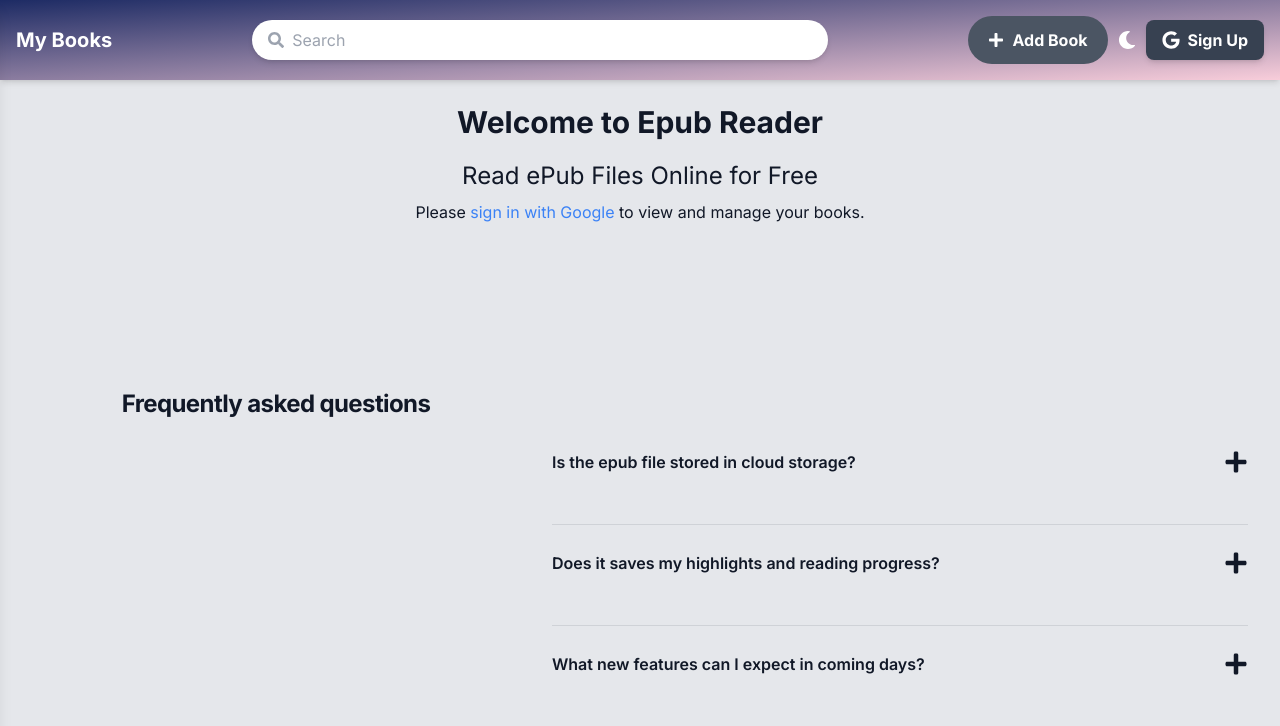
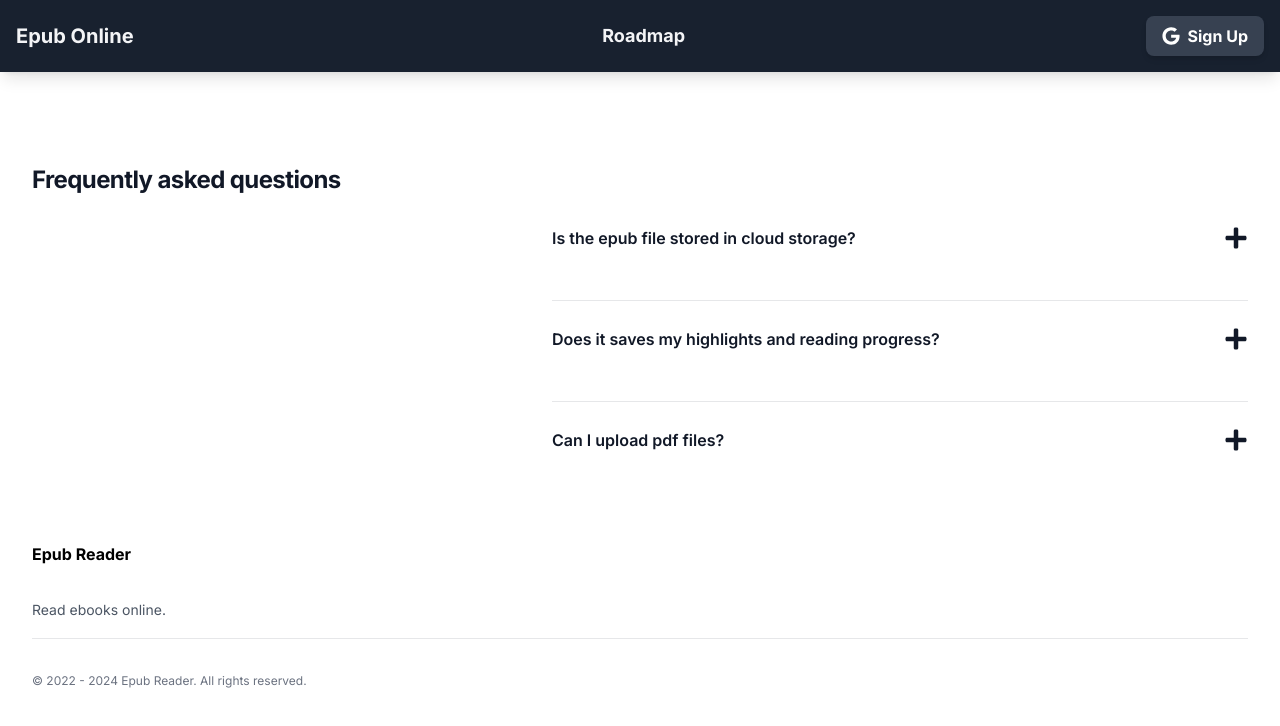
Before and after one commit to subidhkhanal/epub-reader, a Next.js app: page / in a window 1280 px wide. Shown: the top 726 px of the page. Built offline with nearby package versions, Linux system fonts and the light colour scheme; no server answers.

Commit message:
made small changes on the landing page

```diff
--- a/app/components/footer.tsx
+++ b/app/components/footer.tsx
@@ -5,7 +5,7 @@ const Footer: React.FC = () => {
   return (
     <>
       <footer aria-labelledby="footer-heading">
-        <div className="mx-auto max-w-7xl px-6 pb-8 pt-16 sm:pt-24 lg:px-8 lg:pt-32">
+        <div className="mx-auto max-w-7xl px-6 pb-8 pt-16 lg:px-8">
           <div className="xl:grid xl:grid-cols-3 xl:gap-8">
             <div className="space-y-8">
               <span className="flex">
@@ -13,7 +13,7 @@ const Footer: React.FC = () => {
               </span>
 
               <p className="text-sm leading-6 text-gray-600 text-left">
-                Read Books on any devices
+                Read ebooks online.
               </p>
               {/* <>
                 <div className="flex space-x-6">
@@ -167,7 +167,7 @@ const Footer: React.FC = () => {
               {/*</div>*/}
             </div>
           </div>
-          <div className="mt-16 border-t border-gray-900/10 pt-8 sm:mt-20 lg:mt-24">
+          <div className="mt-4 border-t border-gray-900/10 pt-8">
             <p className="text-xs leading-5 text-gray-500">
               &copy; 2022 - {date.getFullYear()} Epub Reader. All rights
               reserved.
--- /dev/null
+++ b/app/components/landingpage/Navbar.tsx
@@ -0,0 +1,155 @@
+/** @format */
+import React, { useState, useRef, useEffect } from "react";
+import { FaSearch, FaGoogle } from "react-icons/fa";
+import { useAuthState } from "react-firebase-hooks/auth";
+import { auth, provider } from "@/firebaseConfig";
+import { signInWithPopup, signOut } from "firebase/auth";
+import Link from "next/link";
+
+const NavBar = () => {
+  const [user] = useAuthState(auth);
+  const [dropdownVisible, setDropdownVisible] = useState(false);
+  const dropdownRef = useRef<HTMLDivElement>(null);
+  const [showSmallSearch, setShowSmallSearch] = useState(false);
+  const smallSearchRef = useRef<HTMLDivElement>(null); // Reference for the small search input
+
+  const handleGoogleSignIn = async () => {
+    try {
+      await signInWithPopup(auth, provider);
+    } catch (error) {
+      console.error("Google Sign-In error:", error);
+    }
+  };
+
+  const handleSignOut = async () => {
+    try {
+      await signOut(auth);
+      setDropdownVisible(false); // Hide dropdown after signing out
+    } catch (error) {
+      console.error("Sign Out error:", error);
+    }
+  };
+
+  const toggleDropdown = () => {
+    setDropdownVisible(!dropdownVisible);
+  };
+
+  // Close dropdown if clicked outside
+  useEffect(() => {
+    const handleClickOutside = (event: MouseEvent) => {
+      if (
+        dropdownRef.current &&
+        !dropdownRef.current.contains(event.target as Node)
+      ) {
+        setDropdownVisible(false);
+      }
+    };
+
+    if (dropdownVisible) {
+      document.addEventListener("mousedown", handleClickOutside);
+    } else {
+      document.removeEventListener("mousedown", handleClickOutside);
+    }
+
+    return () => {
+      document.removeEventListener("mousedown", handleClickOutside);
+    };
+  }, [dropdownVisible]);
+
+  // Close small search input if clicked outside
+  useEffect(() => {
+    const handleClickOutsideSmallSearch = (event: MouseEvent | TouchEvent) => {
+      if (
+        smallSearchRef.current &&
+        !smallSearchRef.current.contains(event.target as Node)
+      ) {
+        setShowSmallSearch(false);
+      }
+    };
+
+    if (showSmallSearch) {
+      document.addEventListener("mousedown", handleClickOutsideSmallSearch);
+      document.addEventListener("touchstart", handleClickOutsideSmallSearch);
+    } else {
+      document.removeEventListener("mousedown", handleClickOutsideSmallSearch);
+      document.removeEventListener("touchstart", handleClickOutsideSmallSearch);
+    }
+
+    return () => {
+      document.removeEventListener("mousedown", handleClickOutsideSmallSearch);
+      document.removeEventListener("touchstart", handleClickOutsideSmallSearch);
+    };
+  }, [showSmallSearch]);
+
+  return (
+    <header
+      className={`fixed top-0 left-0 w-full z-1000 flex justify-between items-center p-4 pl-2 transition-all duration-300 bg-[#18212f] text-[#F3F4F6] shadow-lg`}
+    >
+      {/* Left: Menu and Logo */}
+      <div className="flex items-center">
+        <span className="ml-2 font-bold text-xl [@media(min-width:786px)]:block ">
+          Epub Online
+        </span>
+      </div>
+
+      {/* Middle: Search Bar */}
+      <div className=" [@media(min-width:786px)]:flex justify-center items-center">
+        {showSmallSearch ? (
+          <div
+            className={`[@media(min-width:786px)]:hidden flex items-center rounded-full px-4 py-2 w-full max-w-xl bg-white text-gray-800 shadow-md`}
+            ref={smallSearchRef}
+          >
+            <input
+              type="text"
+              placeholder="Search"
+              className="w-full bg-transparent border-none outline-none text-base"
+            />
+          </div>
+        ) : (
+          <div className="text-outline typescale-body-large items-center gap-4">
+            <Link
+              href="https://broad-comma-cd4.notion.site/b7c5ab608a2641e3806f27108bb527ae?v=79d80cc18c604defa9b3c66bc3469d03&pvs=73"
+              target="_blank"
+            >
+              <span className="ml-2 font-bold text-lg [@media(min-width:786px)]:block ">
+                Roadmap{" "}
+              </span>
+            </Link>
+          </div>
+        )}
+      </div>
+
+      {/* Right: Theme Toggle and User Profile */}
+      <div className="flex items-center relative">
+        {user ? (
+          /* Small Devices: Search Icon and Search Input */
+          <div
+            className="[@media(min-width:786px)]:hidden"
+            ref={smallSearchRef}
+          >
+            <FaSearch
+              className={`text-gray-400 mr-4 cursor-pointer ${
+                showSmallSearch ? "hidden" : "block"
+              }`}
+              onClick={() => {
+                setShowSmallSearch(true); // Show the search input
+              }}
+            />
+          </div>
+        ) : (
+          " "
+        )}
+
+        <button
+          className="flex items-center bg-gray-700 hover:bg-gray-600 text-white font-bold py-2 px-4 rounded-lg shadow-md transition-all duration-300"
+          onClick={handleGoogleSignIn}
+        >
+          <FaGoogle className="mr-2 text-lg" />
+          Sign Up
+        </button>
+      </div>
+    </header>
+  );
+};
+
+export default NavBar;
--- a/app/components/landingpage/faq_section.tsx
+++ b/app/components/landingpage/faq_section.tsx
@@ -11,12 +11,11 @@ const faqs = [
   {
     question: "Does it saves my highlights and reading progress?",
     answer:
-      "Yes, we automatically save the highlights and reading progress on the cloud",
+      "Yes, we automatically save the highlights and reading progress on the cloud.",
   },
   {
-    question: "What new features can I expect in coming days?",
-    answer:
-      "In coming days, you will be able to select fonts between Georgia, Merriweather, Literata, and Vollkorn",
+    question: "Can I upload pdf files?",
+    answer: "No, right now we only support epub files.",
   },
 ];
 
@@ -29,7 +28,7 @@ export default function FaqSection() {
 
   return (
     <div>
-      <div className="mx-auto max-w-7xl px-6 py-24 sm:pt-32 lg:px-8 lg:py-40">
+      <div className="mx-auto max-w-7xl px-6 pt-24 sm:pt-32 lg:px-8 lg:pt-40">
         <div className="lg:grid lg:grid-cols-12 lg:gap-8">
           <div className="lg:col-span-5">
             <h2 className="text-2xl font-bold leading-10 tracking-tight text-gray-900">
--- a/app/page.tsx
+++ b/app/page.tsx
@@ -11,7 +11,7 @@ import { ThemeContext } from "@/app/context/ThemeContext"; // Import ThemeContex
 import { signInWithPopup } from "firebase/auth"; // Import signInWithPopup
 import Footer from "./components/footer";
 import FaqSection from "./components/landingpage/faq_section";
-
+import Navbar from "./components/landingpage/Navbar";
 const Home: React.FC = () => {
   const [user, loading] = useAuthState(auth);
   const [books, setBooks] = useState<any[]>([]);
@@ -82,6 +82,8 @@ const Home: React.FC = () => {
 
   return (
     <div className={`flex flex-col h-screen ${isDarkTheme ? "dark" : ""}`}>
+      {user ? (
+        <div>
           <NavBar
             searchTerm={searchTerm}
             setSearchTerm={setSearchTerm}
@@ -117,15 +119,19 @@ const Home: React.FC = () => {
                   <p className="text-xs leading-5 text-gray-500 text-center	">
                     {" "}
                     Contact Us at{" "}
-                <span className="font-bold	">subidhkhanal38@gmail.com</span> for
-                any queries
+                    <span className="font-bold	">
+                      subidhkhanal38@gmail.com
+                    </span>{" "}
+                    for any queries
                   </p>
                 </div>
               </div>
             ) : (
               <div className="text-center mt-5">
                 <h1 className="text-3xl font-bold">Welcome to Epub Reader</h1>
-            <h2 className="text-2xl mt-4">Read ePub Files Online for Free</h2>
+                <h2 className="text-2xl mt-4">
+                  Read ePub Files Online for Free
+                </h2>
                 <p className="mt-2">
                   Please{" "}
                   <span
@@ -136,12 +142,18 @@ const Home: React.FC = () => {
                   </span>{" "}
                   to view and manage your books.
                 </p>
+              </div>
+            )}
+          </div>
+        </div>
+      ) : (
+        <div>
+          <Navbar />
           <FaqSection />
           <Footer />
         </div>
       )}
     </div>
-    </div>
   );
 };
 
```
Lines whose indentation alone changed are shown as unchanged.
